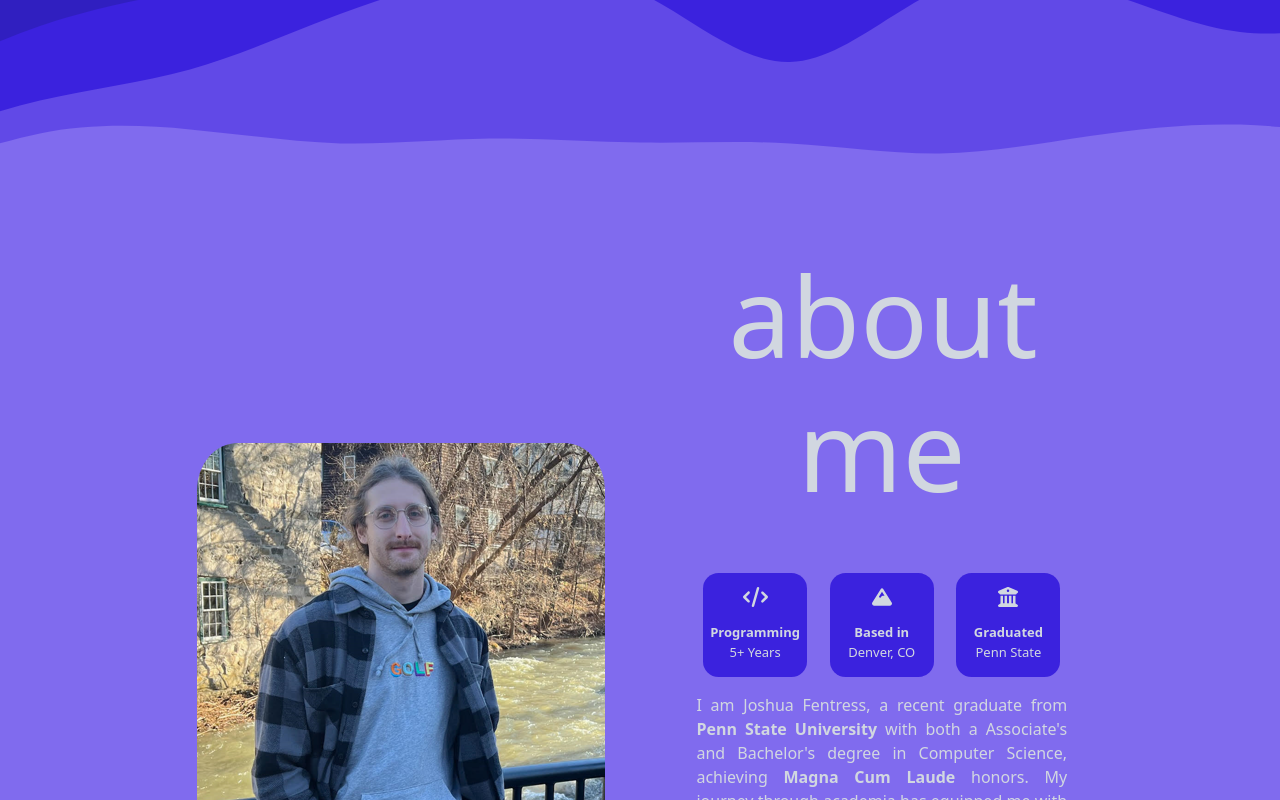
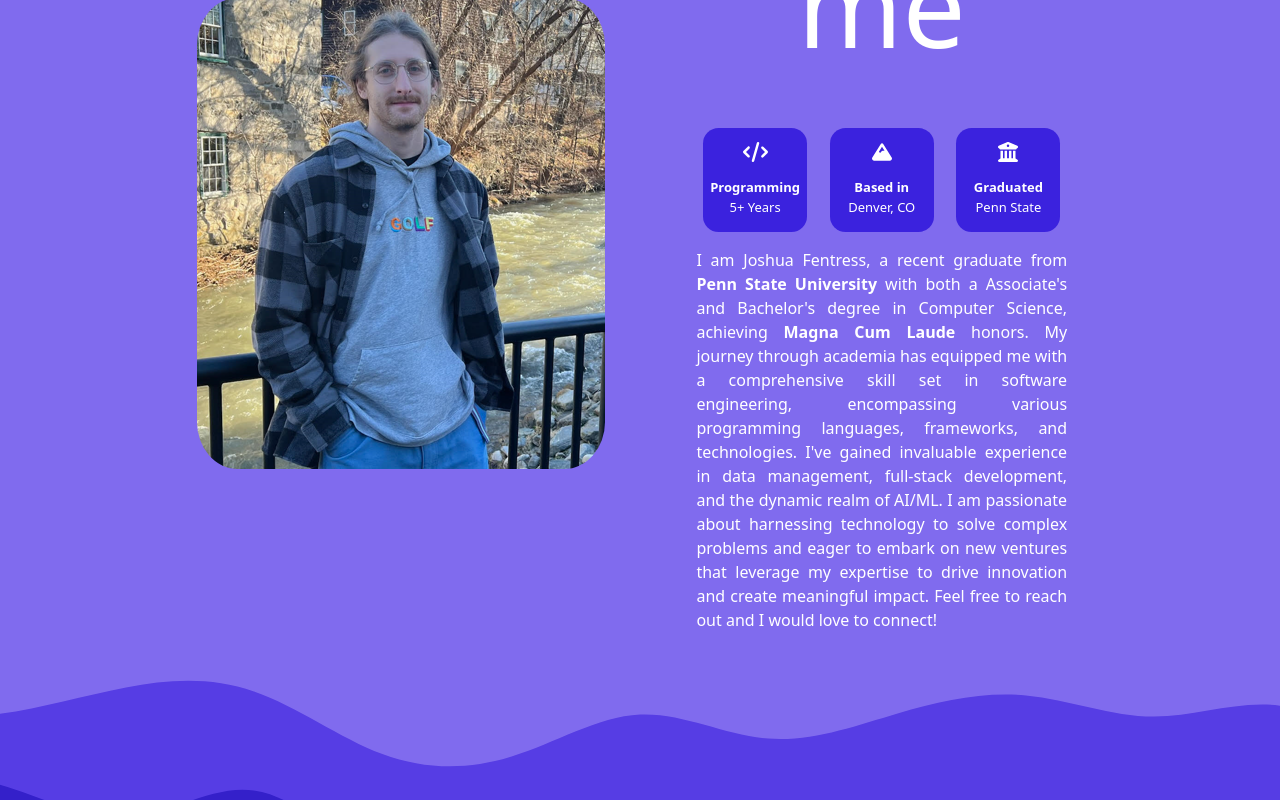
Before and after one commit to JoshFen/ResumeWeb, a React (Vite) app in the folder resume-site/: page / in a window 1280 px wide. Shown: the part 1000-1800 px from the top of the page. Built offline with nearby package versions, Linux system fonts and the light colour scheme.

Commit message:
scaling fixes

```diff
--- a/resume-site/src/App.css
+++ b/resume-site/src/App.css
@@ -5,7 +5,7 @@
       #564f6f
     #a35ccc
     */
-  --text: #d1d7e0;
+  --text: white;
   --main: #3b22de;
   --highlight: #a35ccc;
   --accent: #806bee;
@@ -43,6 +43,15 @@
 body {
   background-color: var(--background);
   color: var(--text);
+}
+
+/* Styles for hovering animations */
+.hover-animations {
+  transition: transform 0.3s ease;
+}
+
+.hover-animations:hover {
+  transform: scale(1.2);
 }
 
 /* Styles for all modular containers */
@@ -173,17 +182,11 @@ body {
   display: flex;
   flex-direction: column;
   justify-content: center;
-
+  padding: 2em;
   background-color: var(--main);
   border-radius: 1.2em;
-  height: 200px;
-  width: 20%;
-  margin-left: 10px;
-  margin-right: 10px;
-}
-
-.contact-link-cont:hover {
-  border: 5px solid var(--highlight);
+  margin-left: 15px;
+  margin-right: 15px;
 }
 
 .cont-link {
@@ -209,14 +212,16 @@ body {
 }
 
 .send-msg-butt {
-  background-color: var(--accent);
-  border-color: var(--accent);
+  background-color: var(--main);
+  border-color: var(--main);
   color: var(--text);
+  transition: transform 0.3s ease;
 }
 
 .send-msg-butt:hover {
-  background-color: var(--highlight);
-  border-color: var(--highlight);
+  background-color: var(--main);
+  border-color: var(--main);
+  transform: scale(1.2);
 }
 
 /********************************************************************************************/
@@ -234,6 +239,7 @@ body {
 
 .footer-links {
   text-decoration: none;
+  color: var(--text);
 }
 
 .copyright {
--- a/resume-site/src/components/About.tsx
+++ b/resume-site/src/components/About.tsx
@@ -23,13 +23,13 @@ export default function About() {
                     <h2 className="p-5 about-me-header head-text">about me</h2>
 
                     <div className="d-flex flex-row justify-content-evenly">
-                        <div className="d-flex flex-column justify-content-center align-items-center highlights-content">
+                        <div className="d-flex flex-column justify-content-center align-items-center highlights-content hover-animations">
                             <FontAwesomeIcon className="fs-5 p-3" icon={faCode} /> <p className="mb-0"><b>Programming</b></p> <p>5+ Years</p>
                         </div>
-                        <div className="d-flex flex-column justify-content-center align-items-center highlights-content">
+                        <div className="d-flex flex-column justify-content-center align-items-center highlights-content hover-animations">
                                 <FontAwesomeIcon className="fs-5 p-3" icon={faMountain} /> <p className="mb-0"><b>Based in</b></p> <p>Denver, CO</p>
                         </div>
-                        <div className="d-flex flex-column justify-content-center align-items-center highlights-content">
+                        <div className="d-flex flex-column justify-content-center align-items-center highlights-content hover-animations">
                             <FontAwesomeIcon className="fs-5 p-3" icon={faBuildingColumns} /> <p className="mb-0"><b>Graduated</b></p> <p>Penn State</p>
                         </div>
                     </div>
--- a/resume-site/src/components/ContactInfoBox.tsx
+++ b/resume-site/src/components/ContactInfoBox.tsx
@@ -19,9 +19,9 @@ const ContactInfoBox: FC<ContactInfoProps> = (props) => {
     const {icon, title, text, link, linkText} = props;
 
     return (
-        <Row className="contact-link-cont">
+        <Row className="contact-link-cont hover-animations">
             <Col md={12}>
-                <FontAwesomeIcon icon={icon}/>
+                <FontAwesomeIcon  className="fs-2" icon={icon}/>
             </Col>
             <Col md={12} className="d-none d-md-block">
                 <h5>{title}</h5>
--- a/resume-site/src/components/Header.tsx
+++ b/resume-site/src/components/Header.tsx
@@ -26,9 +26,9 @@ function Header() {
 
     return (
     <div className="d-flex flex-row container">
-        <div className="image-cont" data-aos="fade-up">
+        {/* <div className="image-cont" data-aos="fade-up">
             <img className="header-image" src="src/assets/Photo_1.png" alt="professional-headshot"/>
-        </div>
+        </div> */}
         <div className={`d-flex flex-column justify-content-center header-name ${scrollPosition >  200 ? 'fade-out' : ''}`}>
             <h1 className="rounded-2 title-name">Joshua</h1>
             <h1 className="rounded-2 title-name">Fentress</h1>
--- a/resume-site/src/components/SocialsTab.tsx
+++ b/resume-site/src/components/SocialsTab.tsx
@@ -21,12 +21,13 @@ export default function SocialsTab() {
     }, []);
 
     return (
-        <div className={`rounded-2 right-hovering-div ${scrollPosition < 100 ? 'fade-out' : ''}`}>
+            <div className={`rounded-2 right-hovering-div ${scrollPosition < 150 ? 'fade-out' : ''} d-none d-md-block`}>
                 <ul className='list-unstyled mb-auto'>
                     <li> <a href="https://www.linkedin.com/in/joshuafentress/" target='_blank'> <FontAwesomeIcon className='fs-3 m-2 custom-icons' icon={faLinkedin}/> </a> </li>
                     <li> <a href="https://github.com/JoshFen" target='_blank'> <FontAwesomeIcon className='fs-3 m-2 custom-icons' icon={faGithub}/> </a> </li>
                     <li> <a href="#contact-me"> <FontAwesomeIcon className='fs-3 m-2 custom-icons' icon={faEnvelope}/> </a> </li>
                 </ul>
             </div>
+
     )
 }
```
Lines whose indentation alone changed are shown as unchanged.
